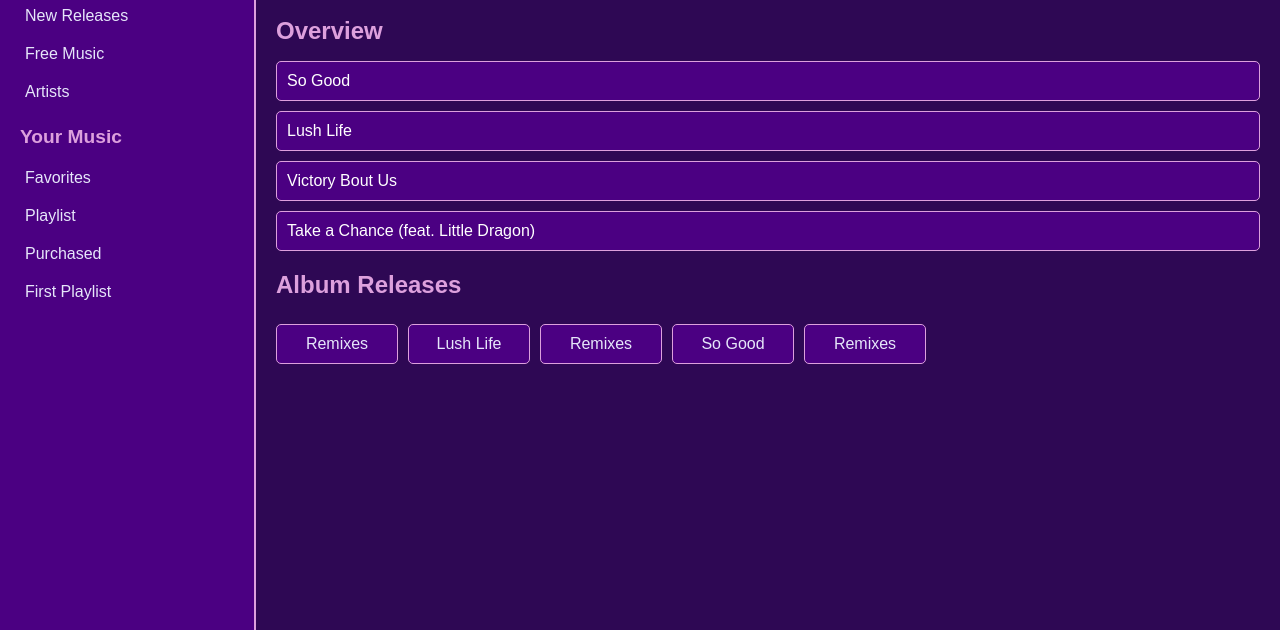
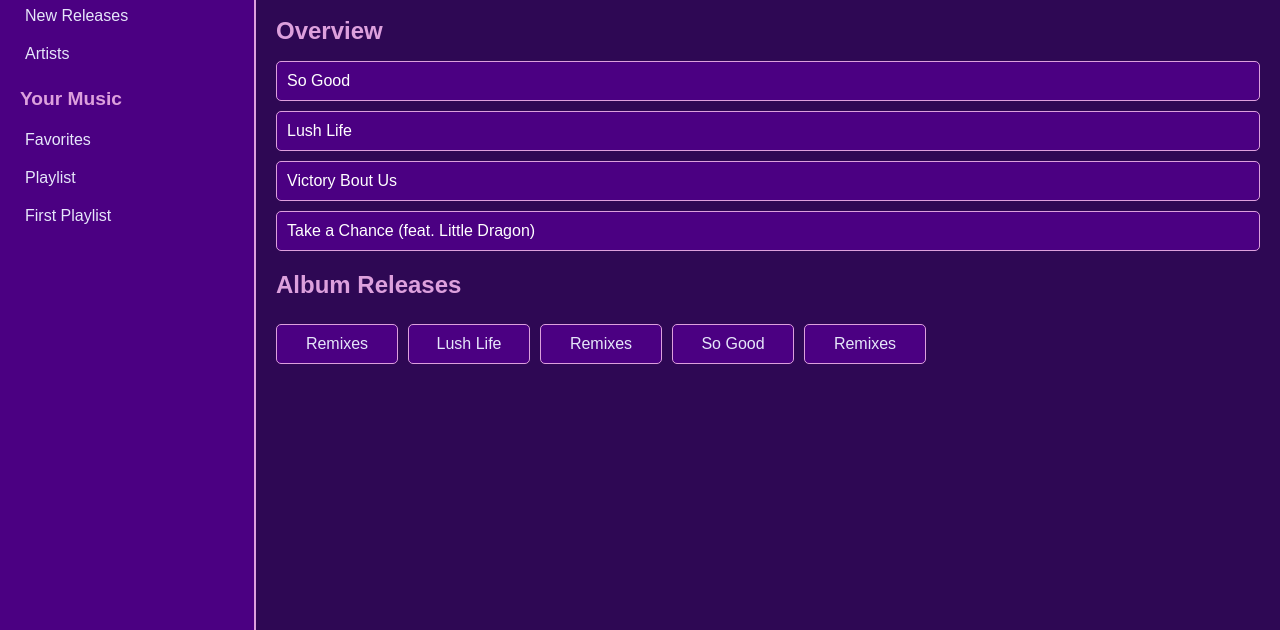
Before and after one commit to JAI0705/Music-player, a plain HTML site: page index.html in a window 1280 px wide. Shown: the part 170-800 px from the top of the page. Drawn offline with Linux system fonts and the light colour scheme.

Commit message:
Changes to be committed: 	new file:   Browse Music/artists.html 	new file:   Browse Music/discover.html 	new file:   Browse Music/free_music.html 	new file:   Browse Music/genres.html 	new file:   Browse Music/new_releases.html 	new file:   Browse Music/top_charts.html 	new file:   Your Music/favorites.html 	new file:   Your Music/first playlist.html 	new file:   Your Music/playlist.html 	modified:   index.html

```diff
--- a/index.html
+++ b/index.html
@@ -15,14 +15,12 @@
                 <li>Genres</li>
                 <li>Top Charts</li>
                 <li>New Releases</li>
-                <li>Free Music</li>
                 <li>Artists</li>
             </ul>
             <h2>Your Music</h2>
             <ul>
                 <li>Favorites</li>
                 <li>Playlist</li>
-                <li>Purchased</li>
                 <li>First Playlist</li>
             </ul>
         </aside>
```
Also changed, not shown: Browse Music/artists.html (added), Browse Music/discover.html (added), Browse Music/free_music.html (added), Browse Music/genres.html (added), Browse Music/new_releases.html (added), Browse Music/top_charts.html (added), Your Music/favorites.html (added), Your Music/first playlist.html (added), Your Music/playlist.html (added).
